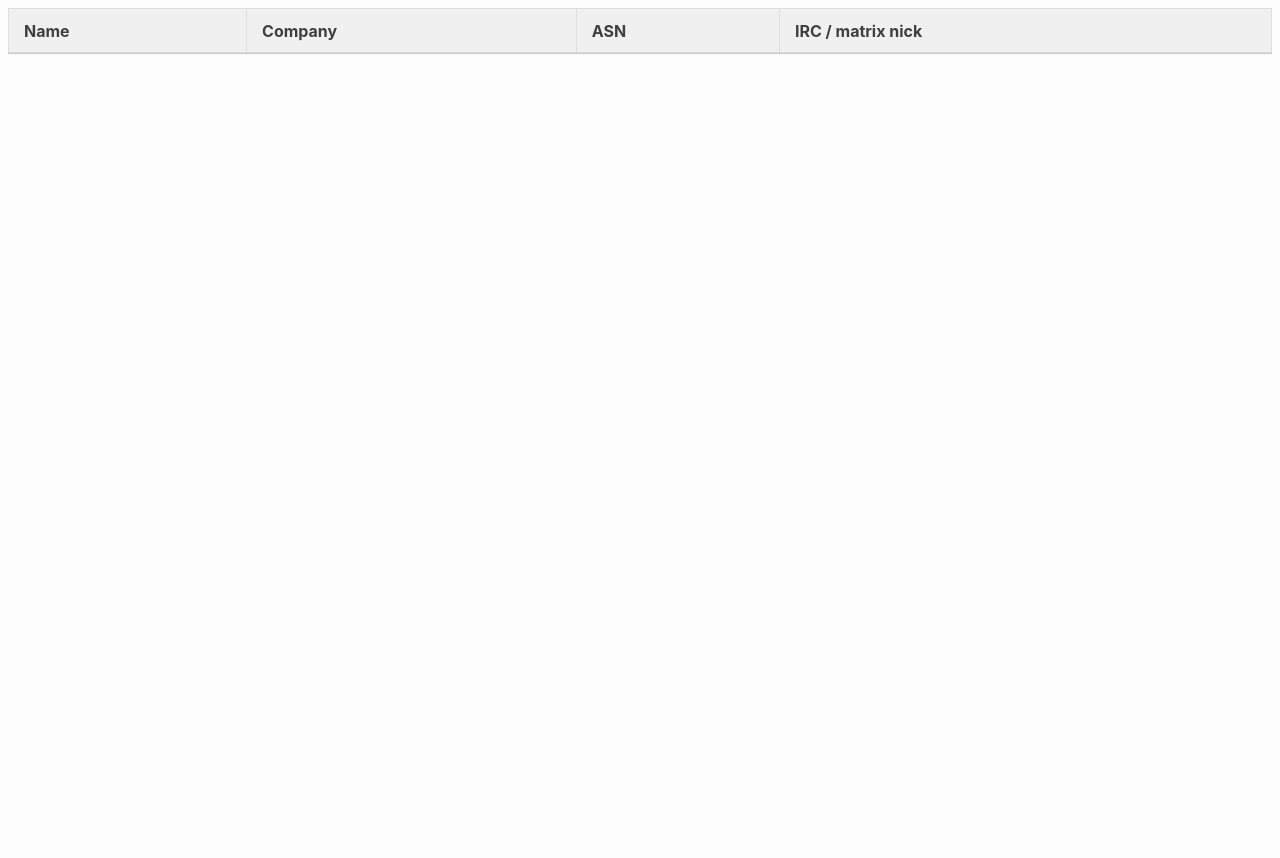
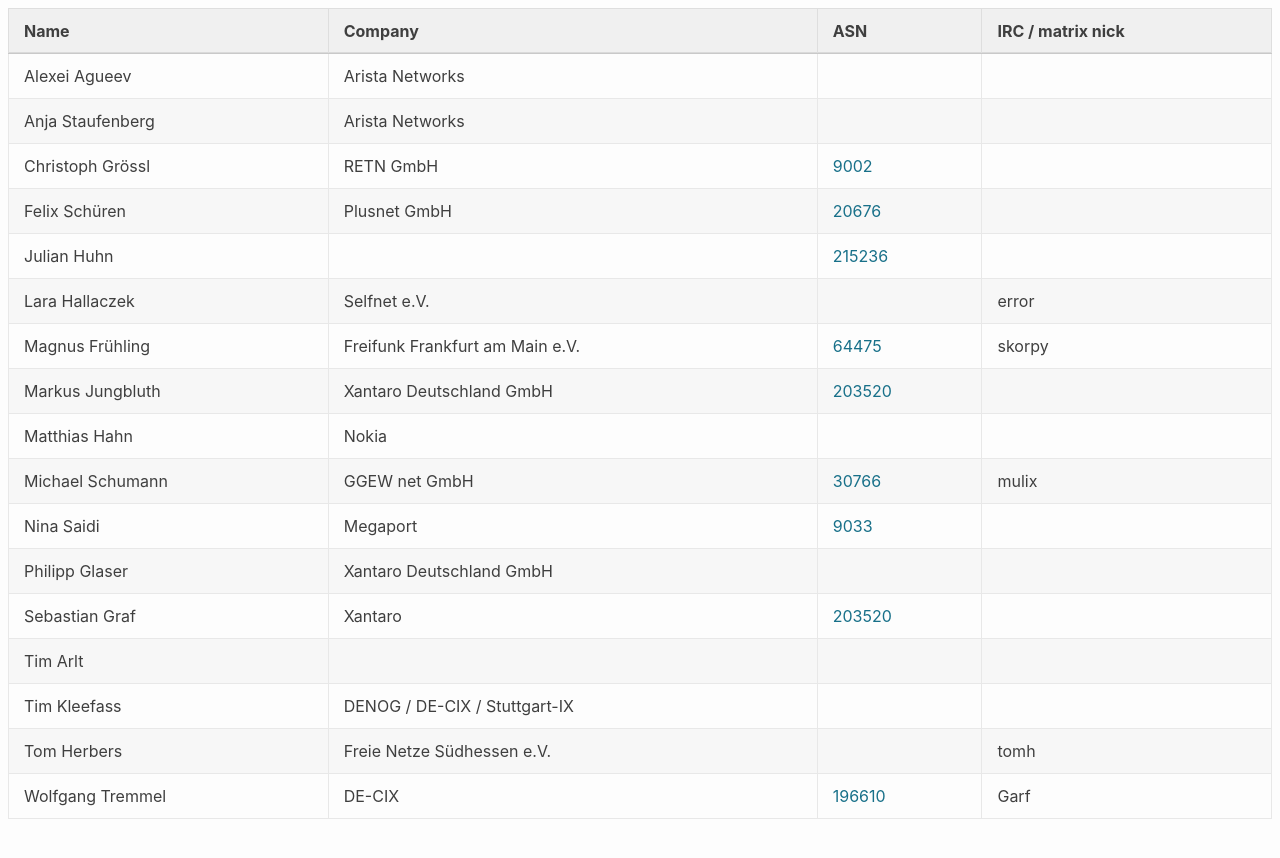
Before and after one commit to denog/pretix-attendeelist, a Jekyll site: the page built from denogmeetup25-01/index.markdown, in a window 1280 px wide. Shown: the top 858 px of the page. Built offline with Jekyll 4.4.1, drawn with Linux system fonts in a browser that asks for light colours.

Commit message:
Latest data: Wed Jan 22 11:47:32 UTC 2025

```diff
--- a/_data/attendees_denogmeetup25-01.json
+++ b/_data/attendees_denogmeetup25-01.json
@@ -1,4 +1,16 @@
 [
+  {
+    "name": "Alexei Agueev",
+    "company": "Arista Networks",
+    "irc": null,
+    "asn": null
+  },
+  {
+    "name": "Anja Staufenberg",
+    "company": "Arista Networks",
+    "irc": null,
+    "asn": null
+  },
   {
     "name": "Christoph Grössl",
     "company": "RETN GmbH",
@@ -30,6 +42,12 @@
     "asn": "64475"
   },
   {
+    "name": "Markus Jungbluth",
+    "company": "Xantaro Deutschland GmbH",
+    "irc": null,
+    "asn": "203520"
+  },
+  {
     "name": "Matthias Hahn",
     "company": "Nokia",
     "irc": null,
@@ -46,6 +64,12 @@
     "company": "Megaport",
     "irc": null,
     "asn": "9033"
+  },
+  {
+    "name": "Philipp Glaser",
+    "company": "Xantaro Deutschland GmbH",
+    "irc": null,
+    "asn": null
   },
   {
     "name": "Sebastian Graf",
--- a/denogmeetup25-01/index.markdown
+++ b/denogmeetup25-01/index.markdown
@@ -11,7 +11,7 @@ layout: liste
     </tr>
   </thead>
   <tbody>
-  {% assign sorted = site.data.denogmeetup25-01 | sort_natural: 'name' %}
+  {% assign sorted = site.data.attendees_denogmeetup25-01 | sort_natural: 'name' %}
   {% for entry in sorted %}
     <tr>
       <td>{{ entry.name }}</td>
--- a/denogmeetup25-02/index.markdown
+++ b/denogmeetup25-02/index.markdown
@@ -11,7 +11,7 @@ layout: liste
     </tr>
   </thead>
   <tbody>
-  {% assign sorted = site.data.denogmeetup25-02 | sort_natural: 'name' %}
+  {% assign sorted = site.data.attendees_denogmeetup25-02 | sort_natural: 'name' %}
   {% for entry in sorted %}
     <tr>
       <td>{{ entry.name }}</td>
--- a/member2025/index.markdown
+++ b/member2025/index.markdown
@@ -11,7 +11,7 @@ layout: liste
     </tr>
   </thead>
   <tbody>
-  {% assign sorted = site.data.member2025 | sort_natural: 'name' %}
+  {% assign sorted = site.data.attendees_member2025 | sort_natural: 'name' %}
   {% for entry in sorted %}
     <tr>
       <td>{{ entry.name }}</td>
```
